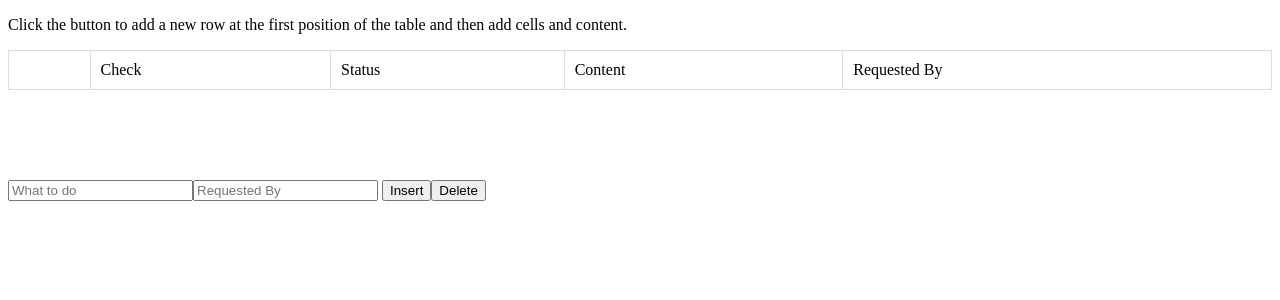
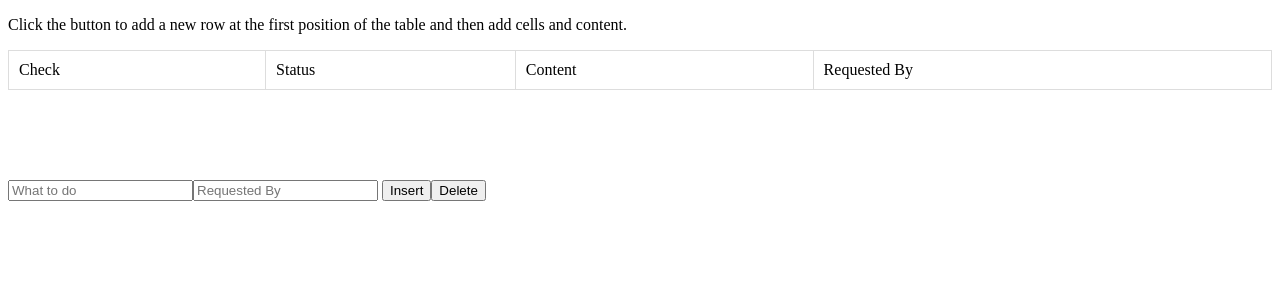
Before and after one commit to darkuress/todo, a Flask app: page / in a window 1280 px wide. Shown: the top 300 px of the page. Run offline with Flask 2, Linux system fonts and the light colour scheme.

Commit message:
waefawef

```diff
--- a/templates/todo.html
+++ b/templates/todo.html
@@ -15,10 +15,6 @@
     th, td {
     padding: 10px;
 
-    th {
-        background-color: #4CAF50;
-        color: white;
-    }
 }
 </style>
 </head>
@@ -29,12 +25,12 @@
 <form action="/updateData" method="post" id="updateDataForm">
     <table id="myTable">
         <thead>
-        <th>
+        <tr>
             <td>Check</td>
             <td>Status</td>
             <td>Content</td>
             <td>Requested By</td>
-        </th>
+        </tr>
 	{% for one in templateData %}
         <tr>
             <td>'<input type="checkbox"></td>
```
